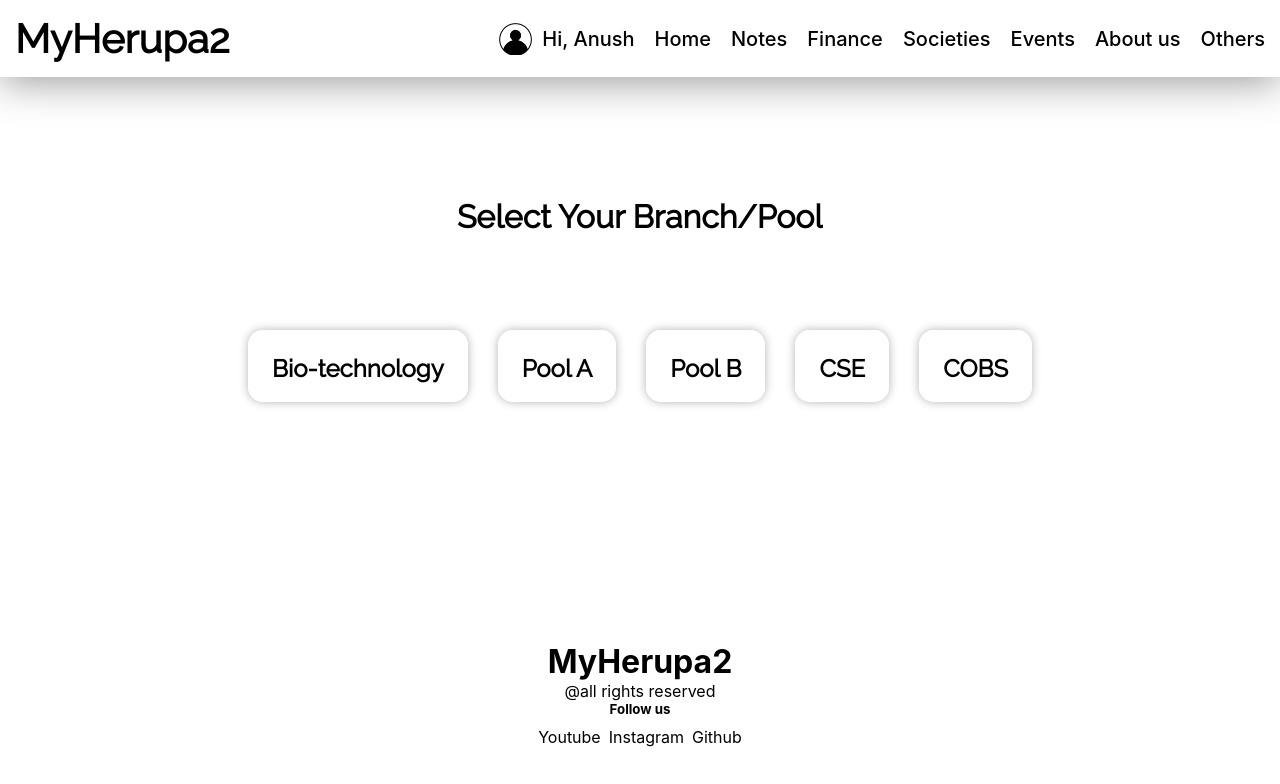
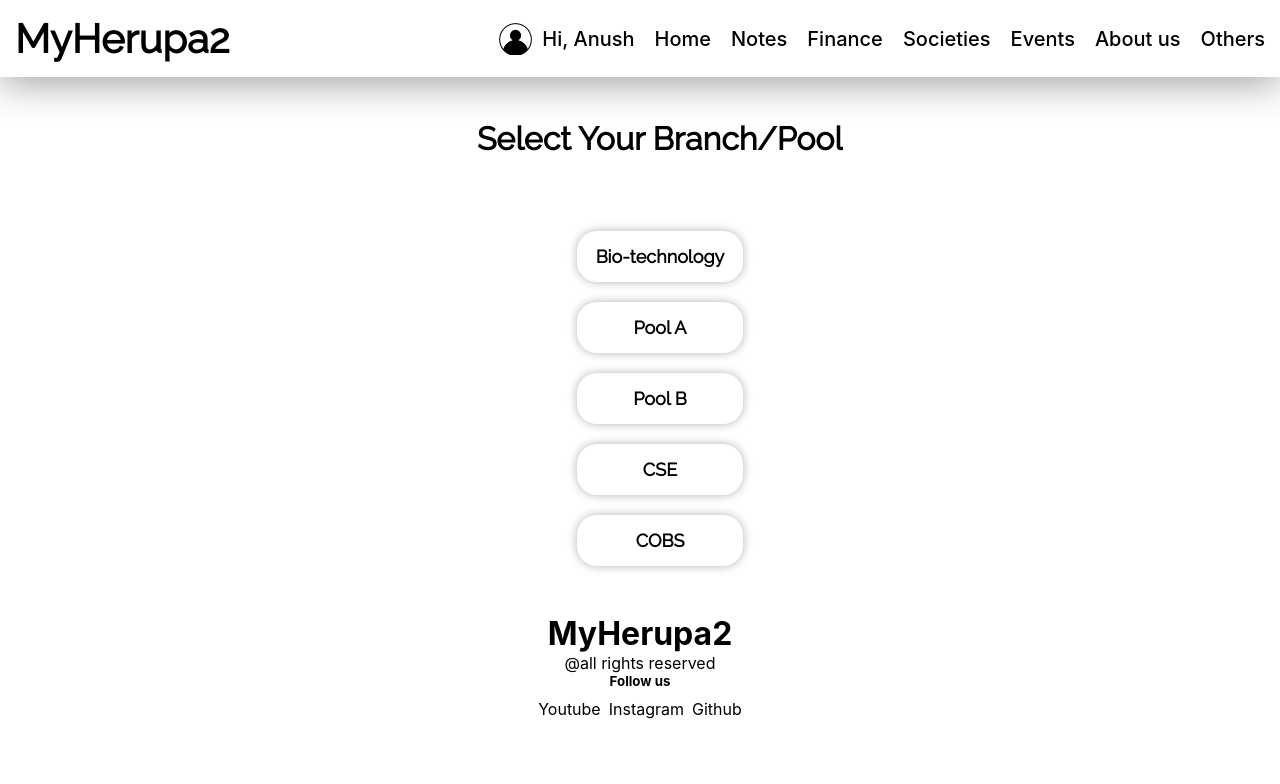
Before and after one commit to Akhil-Sharma-26/code-hunters, a React (Create React App) app in the folder client/: page /firstyear in a window 1280 px wide. Shown: the top 784 px of the page. Built offline with nearby package versions, Linux system fonts and the light colour scheme.

Commit message:
Added some NEW features 2

```diff
--- a/client/src/App.js
+++ b/client/src/App.js
@@ -29,6 +29,7 @@ import "./Styles/Banks.scss";
 import "./Styles/BankCard.scss";
 import Other from "./Components/Other";
 import "./Styles/Other.scss";
+import "./Styles/Selector_2.scss";
 
 const App = () => {
   return (
--- a/client/src/Components/FYear.jsx
+++ b/client/src/Components/FYear.jsx
@@ -1,7 +1,14 @@
 import React, { useState } from "react";
 import Selector from "./Selector";
+import Selector_2 from "./Selector_2";
 
 const FYear = () => {
+
+    const [showMore, setShowMore] = useState(false);
+
+    const toggleShowMore = () => {
+      setShowMore(!showMore);
+    };
 
     const subjectarray = [
         'Bio-technology',
@@ -14,9 +21,14 @@ const FYear = () => {
     <div className="body1">
       <h1 className="select">Select Your Branch/Pool</h1>
       <div className="Cards">
-        {subjectarray.map((i) => (
-          <Selector name={i} />
+      {subjectarray.map((i) => (
+          <Selector_2 name={i}/>
         ))}
+      {
+        showMore && (
+         <h1>This should be visible</h1>
+        )
+      }
       </div>
     </div>
   );
--- /dev/null
+++ b/client/src/Components/Selector_2.jsx
@@ -0,0 +1,31 @@
+import React, {useState} from 'react'
+
+const Selector_2 = (props) => {
+
+  const [showMore, setShowMore] = useState(false);
+
+    const toggleShowMore = () => {
+      setShowMore(!showMore);
+    };
+
+  return (
+    < div className='body_main_s2'>
+    <button className='selector2_body' onClick={toggleShowMore}>
+      {props.name}
+    </button>
+    {
+      showMore && (
+        <div className="body_main_s2">
+          <h3>Course Site</h3>
+          <h3>Syllabus</h3>
+          <h3>Lab File</h3>
+          <h3>Projects</h3>
+          <h3>Notes</h3>
+        </div>
+      )
+    }
+    </ div>
+  )
+}
+
+export default Selector_2
--- a/client/src/Styles/FYear.scss
+++ b/client/src/Styles/FYear.scss
@@ -4,20 +4,25 @@
   flex-direction: column;
   justify-content: center;
   align-items: center;
-  height: 78vh;
+  // height: 90vh;
   width: 100%;
-  // margin: 20px ;
+  margin: 20px ;
+  padding-top: 100px;
   // padding: 20px
 
   > .select {
     font-family: "Raleway", sans-serif;
+    // position: fixed;
+    // margin: 30px;
   }
 
   > .Cards {
+    // position: fixed;
     display: flex;
-    flex-direction: row;
-    margin: 10px;
+    flex-direction: column;
+    // margin: 10px;
     max-width: 70 vw;
-    margin-top: 10vh;
+    margin-top: 8vh;
+    // z-index: 2;
   }
 }
--- /dev/null
+++ b/client/src/Styles/Selector_2.scss
@@ -0,0 +1,54 @@
+@import url("https://fonts.googleapis.com/css2?family=Raleway&display=swap");
+
+.body_main_s2{
+    display: flex;
+    flex-direction: column;
+    justify-content: center;
+    align-items: center;
+    .selector2_body{
+        margin: 10px;
+        width: 13vw;
+        // height: 6vh;
+        font-family: 'Raleway', sans-serif;
+        padding: 15px;
+        font-size: large;
+        border-radius: 20px;
+        border: none;
+        background-color: white;
+        box-shadow: 0 0 10px rgba($color: #000000, $alpha: 0.3);
+        transition: background-color .2s ease;
+        font-weight: 700
+        ;
+        // position: fixed;
+    }
+
+    > .selector2_body:hover{
+        background-color: greenyellow;
+    }
+    > .body_main_s2{
+        // height: 200px;;
+        // width: 13vw;
+        // box-shadow: 0 0 5px rgba($color: #000000, $alpha: 0.3);
+        // border-radius: 10px;
+            display: flex;
+            justify-content: center;
+            align-items: center;
+            flex-direction: row;
+        > h3{
+            // border: 2px solid black;
+            width: 13vw;
+            // height: 50px;
+            margin: 5px;
+            border-radius: 20px;
+            text-align: center;
+            padding: 5px;
+            box-shadow: 0 0 10px rgba($color: #000000, $alpha: 0.3);
+            font-weight: 700;
+            font-family: 'Raleway', sans-serif;
+        }
+
+        > h3:hover{
+            background-color: orange;
+        }
+    }
+}
```
